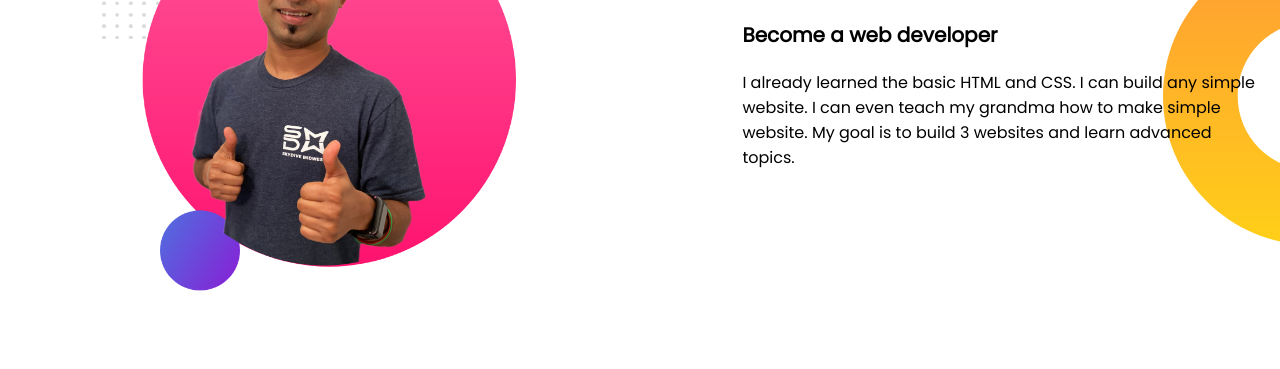
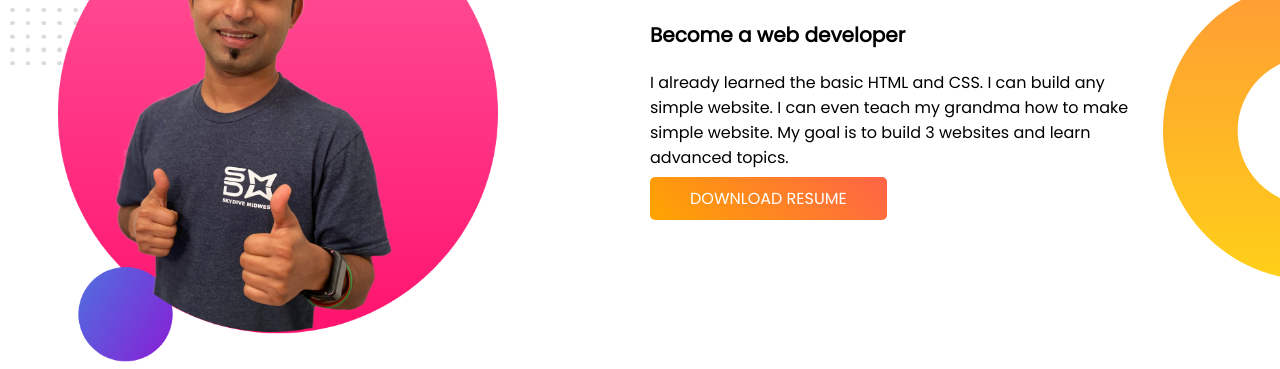
Before and after one commit to mdhudamia/developer-portfolio, a plain HTML site: page index.html in a window 1280 px wide. Shown: the part 762-1131 px from the top of the page. Before the commit the page ends 1060 px from the top, so only its background shows below. Drawn offline with Linux system fonts and the light colour scheme.

Commit message:
drea area

```diff
--- a/index.html
+++ b/index.html
@@ -37,6 +37,8 @@
             <h3>Become a web developer</h3>
             <p>I already learned the basic HTML and CSS. I can build any simple website. I can even teach my grandma how
                 to make simple website. My goal is to build 3 websites and learn advanced topics.</p>
+            <a class="link_button" target="_blank" href="https://www.linkedin.com/feed/"
+                rel="noopener noreferrer">DOWNLOAD RESUME</a>
         </div>
     </section>
 </body>
--- a/style.css
+++ b/style.css
@@ -29,7 +29,7 @@
     width: 80%;
 }
 
-.link_button {
+a.link_button {
     text-decoration: none;
     color: white;
     padding: 10px 40px;
@@ -59,4 +59,10 @@
 
 .dream_area .container {
     padding-right: 20px;
+    padding-left: 10px;
 }
+
+.dream_area .container p {
+    width: 80%;
+    text-align: left;
+}
```
